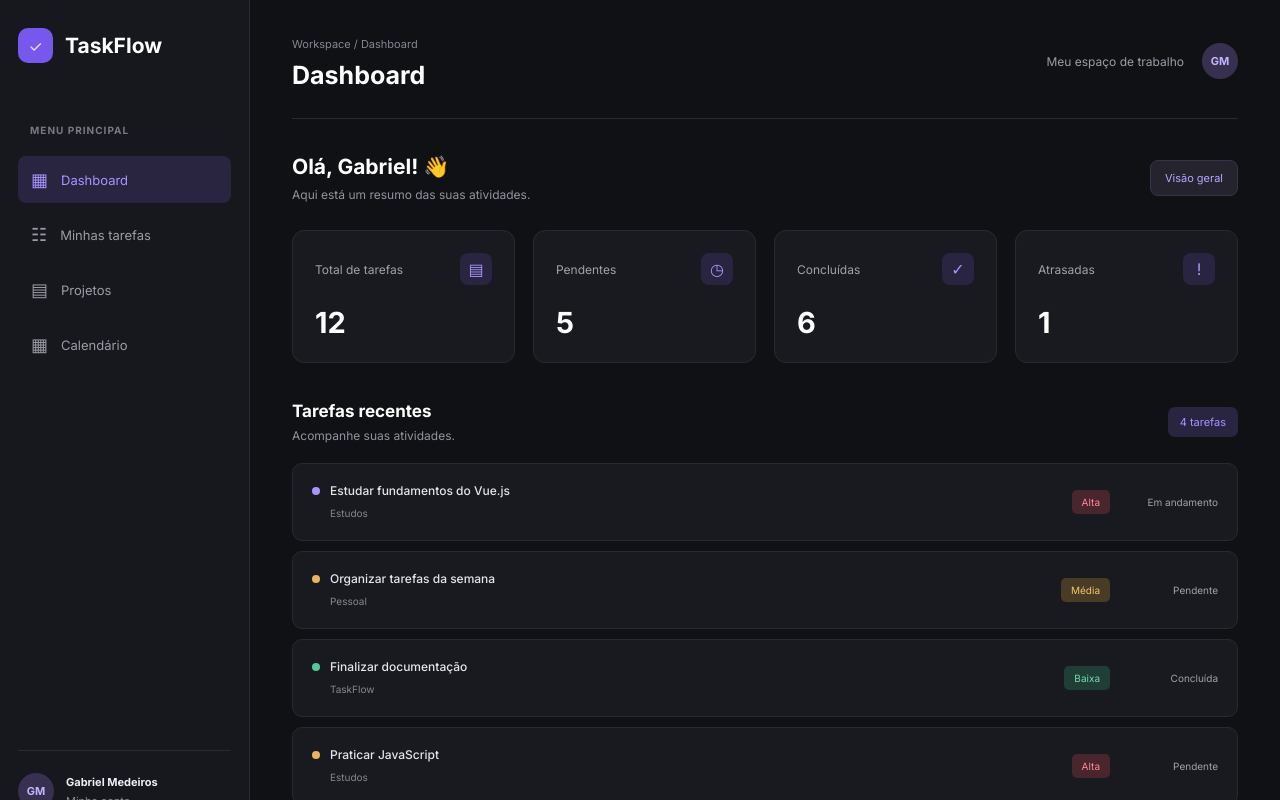
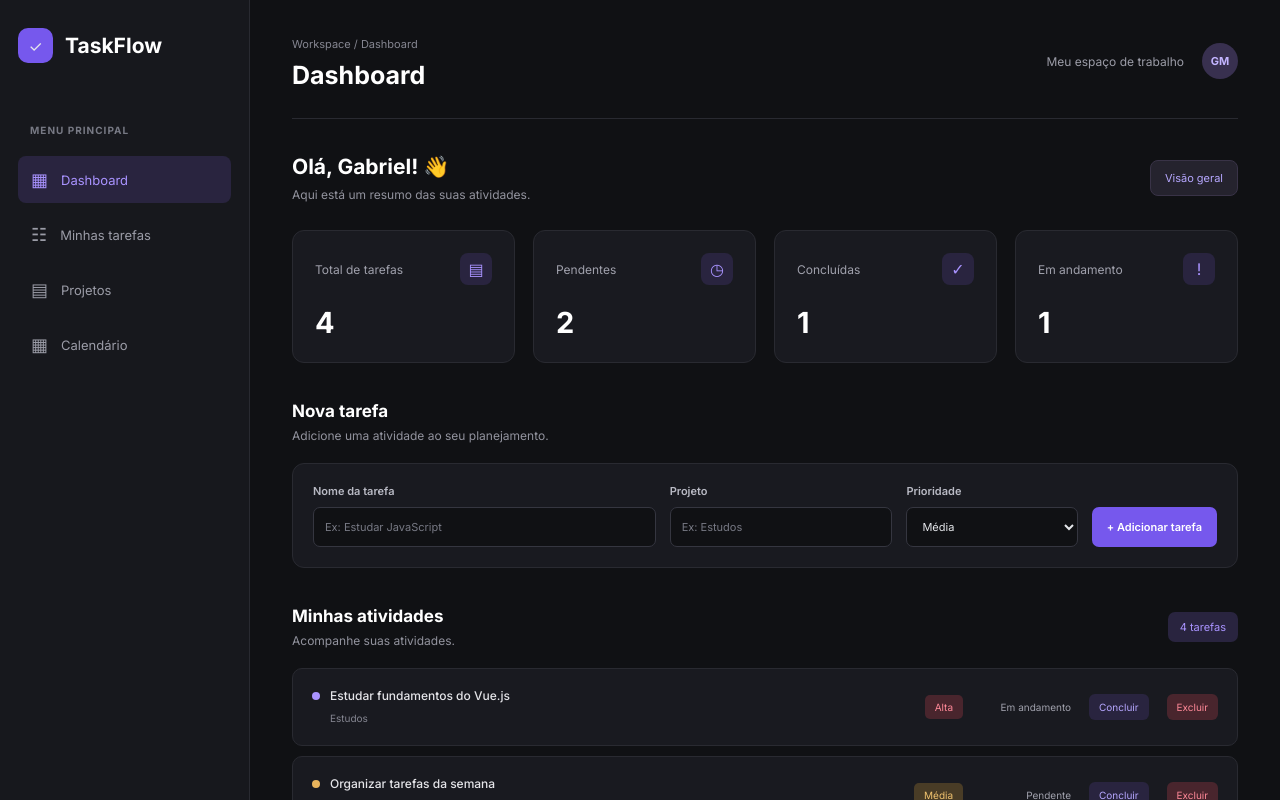
Before and after one commit to Gabrielmedeiros1999/taskflow, a Vue app: page / in a window 1280 px wide. Shown: the top 800 px of the page. Built offline with nearby package versions, Linux system fonts and the light colour scheme.

Commit message:
add: Interatividade e gerenciamento de tarefas

```diff
--- a/src/App.vue
+++ b/src/App.vue
@@ -1,12 +1,14 @@
 
 <script setup>
+import { ref, computed } from 'vue';
+
 import Sidebar from './components/Sidebar.vue';
 import Header from './components/Header.vue';
 import StatCard from './components/StatCard.vue';
 import TaskList from './components/TaskList.vue';
 
-// Dados das tarefas
-const tarefas = [
+// Lista reativa de tarefas
+const tarefas = ref([
   {
     id: 1,
     titulo: "Estudar fundamentos do Vue.js",
@@ -35,50 +37,109 @@ const tarefas = [
     prioridade: "Alta",
     status: "Pendente"
   }
-];
+]);
 
-// Dados das estatísticas
-const estatisticas = [
+// Dados do formulário
+const novoTitulo = ref('');
+const novoProjeto = ref('');
+const novaPrioridade = ref('Média');
+
+// Cadastrar tarefa
+function adicionarTarefa() {
+
+  if (!novoTitulo.value.trim()) {
+    return;
+  }
+
+  const novaTarefa = {
+    id: Date.now(),
+    titulo: novoTitulo.value.trim(),
+    projeto: novoProjeto.value.trim() || 'Geral',
+    prioridade: novaPrioridade.value,
+    status: 'Pendente'
+  };
+
+  tarefas.value.unshift(novaTarefa);
+
+  // Limpar formulário
+  novoTitulo.value = '';
+  novoProjeto.value = '';
+  novaPrioridade.value = 'Média';
+}
+
+// Excluir tarefa
+function excluirTarefa(id) {
+  tarefas.value = tarefas.value.filter(
+    tarefa => tarefa.id !== id
+  );
+}
+
+// Alternar status da tarefa
+function alternarStatus(id) {
+
+  const tarefa = tarefas.value.find(
+    tarefa => tarefa.id === id
+  );
+
+  if (!tarefa) {
+    return;
+  }
+
+  if (tarefa.status === 'Concluída') {
+    tarefa.status = 'Pendente';
+  } else {
+    tarefa.status = 'Concluída';
+  }
+}
+
+// Estatísticas calculadas automaticamente
+const estatisticas = computed(() => {
+
+  return [
     {
       id: 1,
-    titulo: "Total de tarefas",
-    valor: 12,
-    icone: "▤"
+      titulo: 'Total de tarefas',
+      valor: tarefas.value.length,
+      icone: '▤'
     },
     {
       id: 2,
-    titulo: "Pendentes",
-    valor: 5,
-    icone: "◷"
+      titulo: 'Pendentes',
+      valor: tarefas.value.filter(
+        tarefa => tarefa.status === 'Pendente'
+      ).length,
+      icone: '◷'
     },
     {
       id: 3,
-    titulo: "Concluídas",
-    valor: 6,
-    icone: "✓"
+      titulo: 'Concluídas',
+      valor: tarefas.value.filter(
+        tarefa => tarefa.status === 'Concluída'
+      ).length,
+      icone: '✓'
     },
     {
       id: 4,
-    titulo: "Atrasadas",
-    valor: 1,
-    icone: "!"
+      titulo: 'Em andamento',
+      valor: tarefas.value.filter(
+        tarefa => tarefa.status === 'Em andamento'
+      ).length,
+      icone: '!'
     }
   ];
+
+});
 </script>
 
 <template>
   <div class="app-container">
 
-    <!-- Menu lateral -->
     <Sidebar />
 
-    <!-- Conteúdo principal -->
     <main class="main-content">
 
-      <!-- Cabeçalho -->
       <Header />
 
-      <!-- Boas-vindas -->
       <section class="welcome">
 
         <div>
@@ -108,8 +169,71 @@ const estatisticas = [
 
       </section>
 
+      <!-- Formulário de cadastro -->
+      <section class="form-section">
+
+        <div class="section-header">
+          <div>
+            <h2>Nova tarefa</h2>
+            <p>Adicione uma atividade ao seu planejamento.</p>
+          </div>
+        </div>
+
+        <form
+          class="task-form"
+          @submit.prevent="adicionarTarefa"
+        >
+
+          <div class="form-field">
+            <label for="titulo">Nome da tarefa</label>
+
+            <input
+              id="titulo"
+              v-model="novoTitulo"
+              type="text"
+              placeholder="Ex: Estudar JavaScript"
+              required
+            />
+          </div>
+
+          <div class="form-field">
+            <label for="projeto">Projeto</label>
+
+            <input
+              id="projeto"
+              v-model="novoProjeto"
+              type="text"
+              placeholder="Ex: Estudos"
+            />
+          </div>
+
+          <div class="form-field">
+            <label for="prioridade">Prioridade</label>
+
+            <select
+              id="prioridade"
+              v-model="novaPrioridade"
+            >
+              <option value="Baixa">Baixa</option>
+              <option value="Média">Média</option>
+              <option value="Alta">Alta</option>
+            </select>
+          </div>
+
+          <button type="submit" class="add-button">
+            + Adicionar tarefa
+          </button>
+
+        </form>
+
+      </section>
+
       <!-- Lista de tarefas -->
-      <TaskList :tarefas="tarefas" />
+      <TaskList
+        :tarefas="tarefas"
+        @delete-task="excluirTarefa"
+        @toggle-task="alternarStatus"
+      />
 
     </main>
 
--- a/src/components/TaskItem.vue
+++ b/src/components/TaskItem.vue
@@ -6,6 +6,12 @@ defineProps({
     required: true
   }
 });
+
+// Eventos enviados ao componente pai
+const emit = defineEmits([
+  'toggle-task',
+  'delete-task'
+]);
 </script>
 
 <template>
@@ -20,7 +26,11 @@ defineProps({
           :class="tarefa.status.toLowerCase().replace(' ', '-')"
         ></span>
 
-        <strong>{{ tarefa.titulo }}</strong>
+        <strong
+          :class="{ 'completed-title': tarefa.status === 'Concluída' }"
+        >
+          {{ tarefa.titulo }}
+        </strong>
 
       </div>
 
@@ -43,6 +53,20 @@ defineProps({
         {{ tarefa.status }}
       </span>
 
+      <button
+        class="action-button complete-button"
+        @click="emit('toggle-task', tarefa.id)"
+      >
+        {{ tarefa.status === 'Concluída' ? 'Reabrir' : 'Concluir' }}
+      </button>
+
+      <button
+        class="action-button delete-button"
+        @click="emit('delete-task', tarefa.id)"
+      >
+        Excluir
+      </button>
+
     </div>
 
   </article>
--- a/src/components/TaskList.vue
+++ b/src/components/TaskList.vue
@@ -8,6 +8,11 @@ defineProps({
     required: true
   }
 });
+
+const emit = defineEmits([
+  'delete-task',
+  'toggle-task'
+]);
 </script>
 
 <template>
@@ -16,7 +21,7 @@ defineProps({
     <div class="section-header">
 
       <div>
-        <h2>Tarefas recentes</h2>
+        <h2>Minhas atividades</h2>
         <p>Acompanhe suas atividades.</p>
       </div>
 
@@ -32,7 +37,13 @@ defineProps({
         v-for="tarefa in tarefas"
         :key="tarefa.id"
         :tarefa="tarefa"
+        @delete-task="emit('delete-task', $event)"
+        @toggle-task="emit('toggle-task', $event)"
       />
+
+      <p v-if="tarefas.length === 0" class="empty-message">
+        Nenhuma tarefa cadastrada. Que tal adicionar uma?
+      </p>
 
     </div>
 
--- a/src/style.css
+++ b/src/style.css
@@ -362,6 +362,151 @@ body {
   text-align: right;
 }
 
+
+/* Formulário de tarefas */
+
+.form-section {
+  margin-top: 38px;
+  margin-bottom: 35px;
+}
+
+.task-form {
+  display: grid;
+  grid-template-columns: 2fr 1.3fr 1fr auto;
+  align-items: end;
+  gap: 14px;
+  background: #191a20;
+  border: 1px solid #292a31;
+  border-radius: 12px;
+  padding: 20px;
+}
+
+.form-field {
+  display: flex;
+  flex-direction: column;
+  gap: 9px;
+}
+
+.form-field label {
+  color: #b9bac4;
+  font-size: 11px;
+  font-weight: 600;
+}
+
+.form-field input,
+.form-field select {
+  width: 100%;
+  height: 40px;
+  background: #101114;
+  border: 1px solid #353640;
+  border-radius: 7px;
+  padding: 0 11px;
+  color: #e5e7eb;
+  font-family: inherit;
+  font-size: 11px;
+  outline: none;
+}
+
+.form-field input:focus,
+.form-field select:focus {
+  border-color: #8b70f5;
+}
+
+.form-field input::placeholder {
+  color: #777984;
+}
+
+.add-button {
+  height: 40px;
+  padding: 0 15px;
+  background: #7658ed;
+  border: none;
+  border-radius: 7px;
+  color: white;
+  font-family: inherit;
+  font-size: 11px;
+  font-weight: 600;
+  cursor: pointer;
+  transition: 0.2s;
+}
+
+.add-button:hover {
+  background: #896ff5;
+}
+
+/* Botões das tarefas */
+
+.action-button {
+  border: none;
+  border-radius: 6px;
+  padding: 7px 10px;
+  font-family: inherit;
+  font-size: 10px;
+  cursor: pointer;
+  transition: 0.2s;
+}
+
+.complete-button {
+  background: #29243f;
+  color: #b6a7ff;
+}
+
+.complete-button:hover {
+  background: #3b315d;
+}
+
+.delete-button {
+  background: #49252d;
+  color: #ff8998;
+}
+
+.delete-button:hover {
+  background: #63303b;
+}
+
+.completed-title {
+  text-decoration: line-through;
+  color: #858691 !important;
+}
+
+.empty-message {
+  padding: 35px 15px;
+  text-align: center;
+  color: #858691;
+  font-size: 12px;
+  background: #191a20;
+  border: 1px dashed #353640;
+  border-radius: 10px;
+}
+
+/* Responsividade do formulário */
+
+@media (max-width: 1000px) {
+  .task-form {
+    grid-template-columns: repeat(2, 1fr);
+  }
+
+  .add-button {
+    width: 100%;
+  }
+}
+
+@media (max-width: 650px) {
+  .task-form {
+    grid-template-columns: 1fr;
+  }
+
+  .task-details {
+    flex-wrap: wrap;
+    gap: 9px;
+  }
+
+  .task-status {
+    text-align: left;
+  }
+}
+
+
 /* Responsividade */
 
 @media (max-width: 1000px) {
```
Lines whose indentation alone changed are shown as unchanged.
